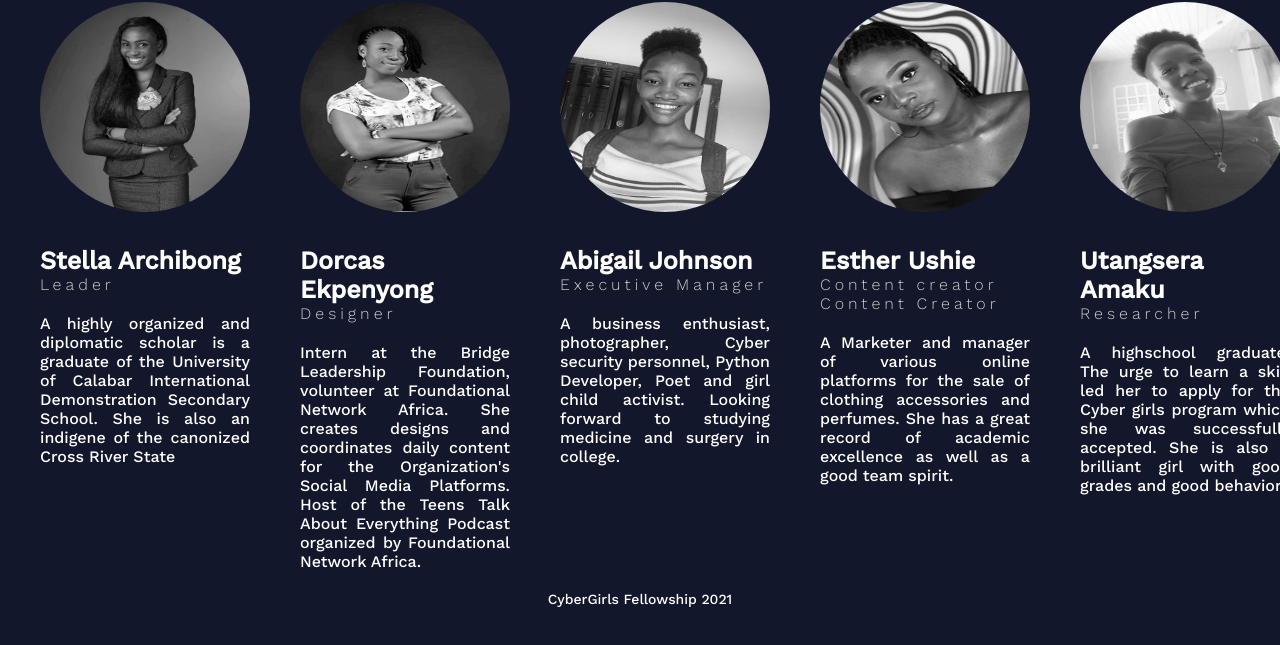
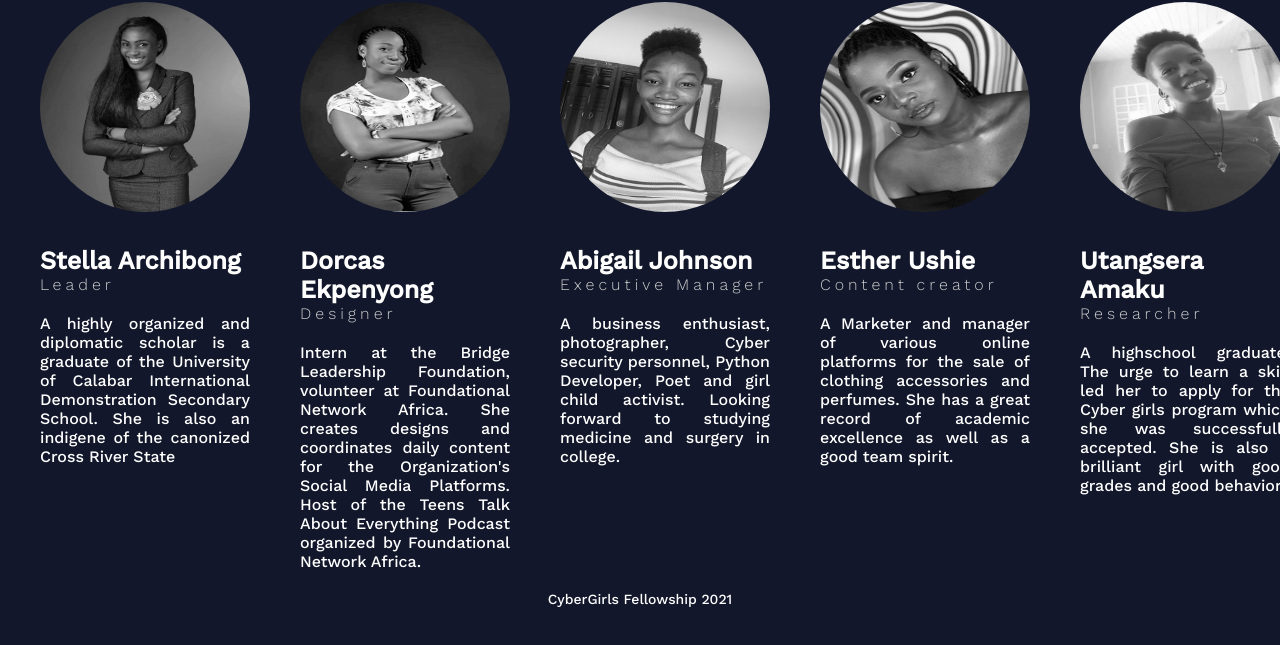
Before and after one commit to preciousjohn/Team-Incognito, a plain HTML site: page index.html in a window 1280 px wide. Shown: the part 109-754 px from the top of the page. Drawn offline with nearby package versions, Linux system fonts and the light colour scheme.

Commit message:
Update index.html

```diff
--- a/index.html
+++ b/index.html
@@ -45,7 +45,7 @@
                 <h3 class="title">Esther Ushie</h3>
                 <h5>Content creator</h5>
 
-                <h5>Content Creator</h5>
+
                 <p>A Marketer and manager of various online platforms for the sale of clothing accessories and perfumes.
                  She has a great record of academic excellence as well as a good team spirit.
                 </p>
```
